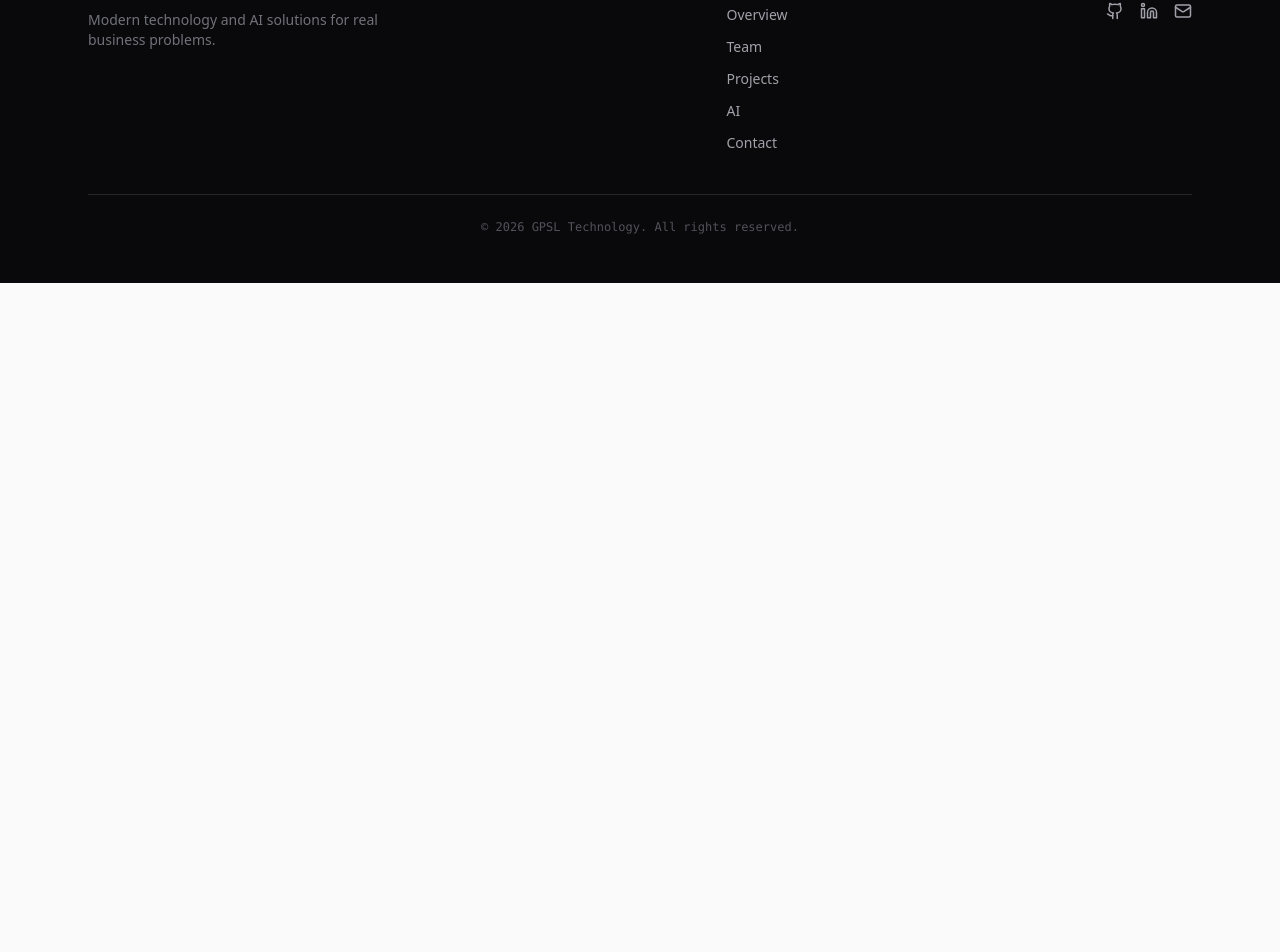
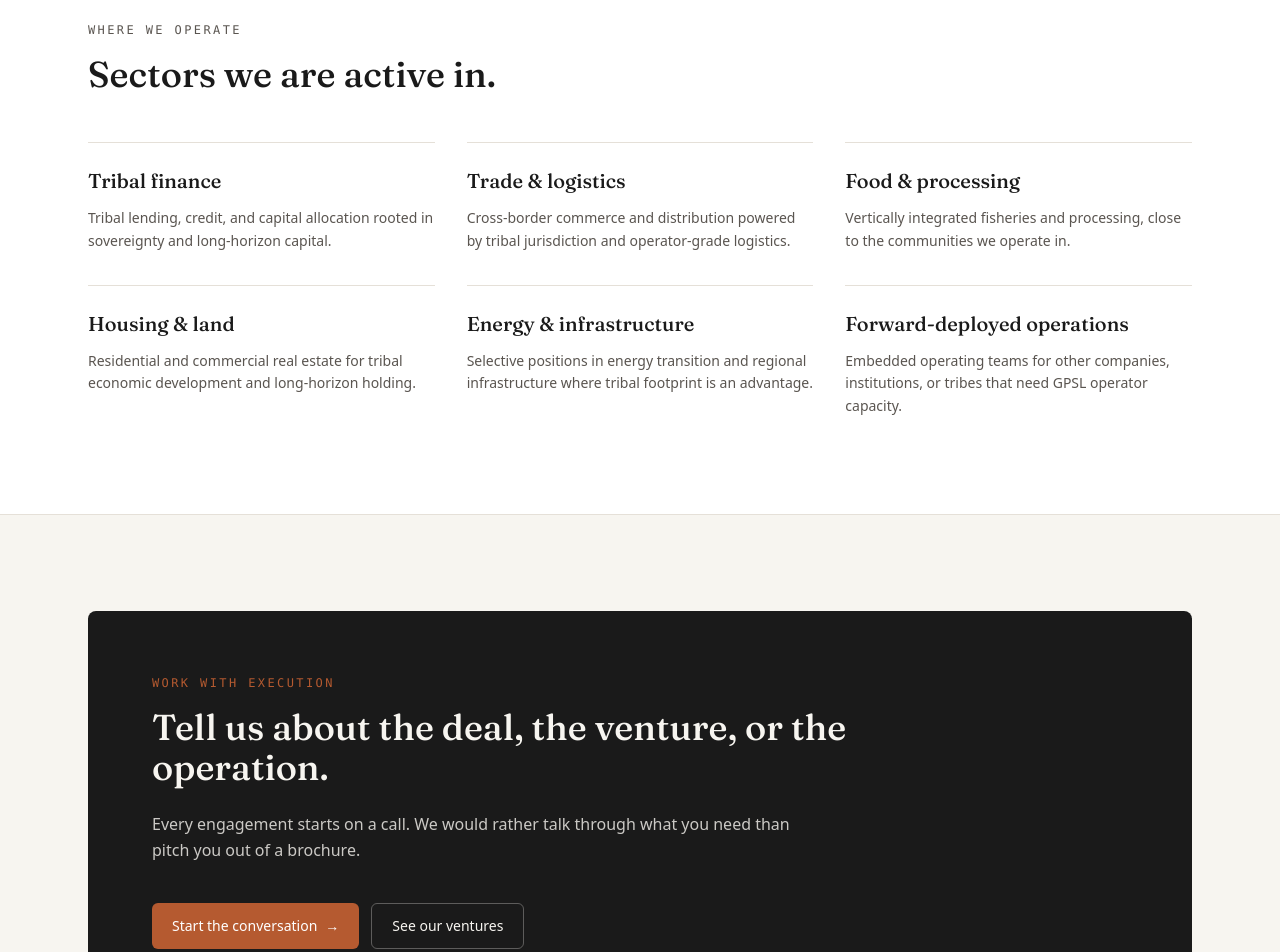
Before and after one commit to mattydinh/gpsl-technology, a Next.js app: page /execution in a window 1280 px wide. Shown: the part 3701-4653 px from the top of the page. Before the commit the page ends 3984 px from the top, so only its background shows below. Built offline with nearby package versions, Linux system fonts and the light colour scheme.

Commit message:
feat: /execution sectors + final CTA band
Add Sectors section (6 operating categories, 3-col grid) and a dark-ink
final CTA band with contact + portfolio links. 2 new tests, 46 total passing.

Co-Authored-By: Claude Sonnet 4.6 <noreply@anthropic.com>

```diff
--- a/src/app/execution/page.tsx
+++ b/src/app/execution/page.tsx
@@ -1,5 +1,32 @@
 import Link from "next/link";
 import ThemeSurface from "@/components/ThemeSurface";
+
+const SECTORS = [
+  {
+    name: "Tribal finance",
+    body: "Tribal lending, credit, and capital allocation rooted in sovereignty and long-horizon capital.",
+  },
+  {
+    name: "Trade & logistics",
+    body: "Cross-border commerce and distribution powered by tribal jurisdiction and operator-grade logistics.",
+  },
+  {
+    name: "Food & processing",
+    body: "Vertically integrated fisheries and processing, close to the communities we operate in.",
+  },
+  {
+    name: "Housing & land",
+    body: "Residential and commercial real estate for tribal economic development and long-horizon holding.",
+  },
+  {
+    name: "Energy & infrastructure",
+    body: "Selective positions in energy transition and regional infrastructure where tribal footprint is an advantage.",
+  },
+  {
+    name: "Forward-deployed operations",
+    body: "Embedded operating teams for other companies, institutions, or tribes that need GPSL operator capacity.",
+  },
+];
 
 const SERVICES = [
   {
@@ -244,6 +271,57 @@ export default function ExecutionPage() {
           </div>
         </div>
       </section>
+      {/* Sectors */}
+      <section className="border-t border-op-line bg-white">
+        <div className="max-w-6xl mx-auto px-6 py-24">
+          <p className="text-xs uppercase tracking-[0.2em] text-op-muted font-mono">
+            Where we operate
+          </p>
+          <h2 className="font-display text-3xl md:text-4xl text-op-ink mt-4 leading-tight max-w-2xl">
+            Sectors we are active in.
+          </h2>
+          <div className="grid md:grid-cols-3 gap-8 mt-12">
+            {SECTORS.map((sector) => (
+              <div key={sector.name} className="border-t border-op-line pt-6">
+                <h3 className="font-display text-xl text-op-ink">{sector.name}</h3>
+                <p className="text-sm text-op-muted mt-3 leading-relaxed">{sector.body}</p>
+              </div>
+            ))}
+          </div>
+        </div>
+      </section>
+
+      {/* Final CTA band */}
+      <section className="border-t border-op-line">
+        <div className="max-w-6xl mx-auto px-6 py-24">
+          <div className="rounded-lg bg-op-ink text-op-bg p-10 md:p-16">
+            <p className="text-xs uppercase tracking-[0.2em] text-op-accent font-mono">
+              Work with Execution
+            </p>
+            <h2 className="font-display text-3xl md:text-4xl mt-4 leading-tight max-w-3xl">
+              Tell us about the deal, the venture, or the operation.
+            </h2>
+            <p className="mt-6 text-base leading-relaxed max-w-2xl text-op-bg/80">
+              Every engagement starts on a call. We would rather talk through
+              what you need than pitch you out of a brochure.
+            </p>
+            <div className="mt-10 flex flex-wrap gap-3">
+              <Link
+                href="/contact?topic=execution"
+                className="inline-flex items-center gap-2 rounded-md bg-op-accent px-5 py-3 text-sm font-medium text-white hover:opacity-90 transition-opacity"
+              >
+                Start the conversation <span aria-hidden>→</span>
+              </Link>
+              <Link
+                href="/portfolio"
+                className="inline-flex items-center gap-2 rounded-md border border-op-bg/30 px-5 py-3 text-sm font-medium text-op-bg hover:border-op-accent transition-colors"
+              >
+                See our ventures
+              </Link>
+            </div>
+          </div>
+        </div>
+      </section>
     </ThemeSurface>
   );
 }
```
Also changed, not shown: 1 other file (tests, documents, lock files or other folders).
